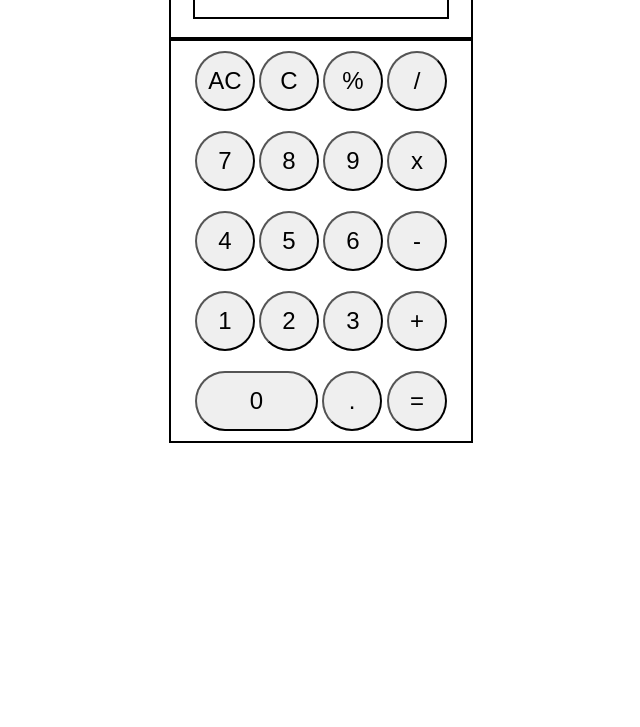
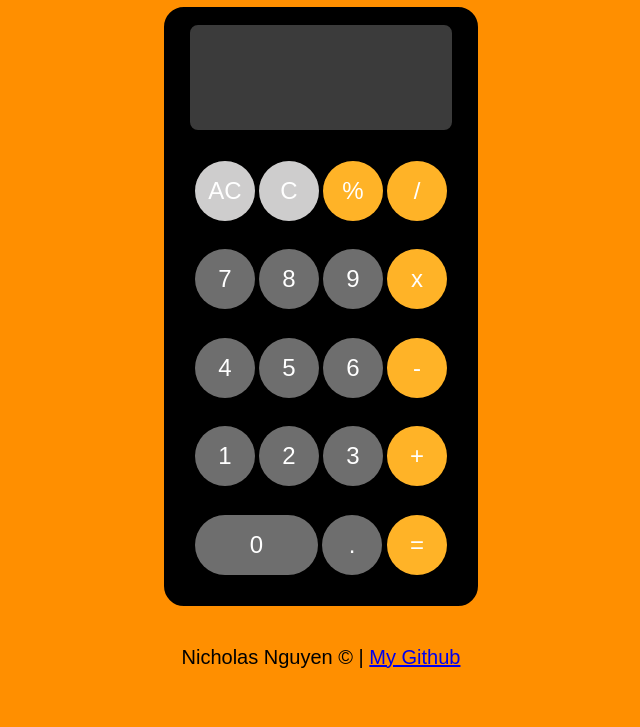
Before and after one commit to Nicholas-P-Nguyen/calculator-webapp, a plain HTML site: page index.html in a window 1280 px wide. Shown: the part 73-800 px from the top of the page, without its empty margins (319-959 px from the left). Drawn offline with Linux system fonts and the light colour scheme.

```diff
--- a/calculator.js
+++ b/calculator.js
@@ -39,18 +39,7 @@
 
 btnEqual.addEventListener('click', operate);
 
-/*
-btnDot.addEventListener('click', (event) => {
-    let dot = event.target.id;
-    displayContent(dot);
-});
-
-btnDelete.addEventListener('click', (event) => {
-    operator = event.target.id;
-    displayContent(operator);
-});
-*/
-
+btnDelete.addEventListener('click', deleteLast);
 
 function displayContent(btnClicked)
 {
@@ -63,7 +52,7 @@
 
 function getOperator(btnClicked)
 {
-    firstNumber = parseInt(result.textContent);
+    firstNumber = parseFloat(result.textContent);
     currentOperator = btnClicked;
     displayOperationScreen();
     resetResult = true;
@@ -97,9 +86,18 @@
     currentOperator = '';
 }
 
+function deleteLast()
+{
+    let currentDisplay = result.textContent;
+    let length = currentDisplay.length - 1;
+    let newDisplay = currentDisplay.substring(0, length);
+    result.textContent = newDisplay;
+}
+
 function operate()
 {
-    secondNumber = parseInt(result.textContent);
+    secondNumber = parseFloat(result.textContent);
+
     switch(currentOperator)
     {
         case "+":
--- a/index.html
+++ b/index.html
@@ -7,15 +7,14 @@
         <title>Calculator Web App</title>
     </head>
     <body>
+        <h1>Basic Calculator</h1>
         <div class="main-container">
-            <div class="screen">
+            <div class="button-container">
                 <div class="screen-container">
                     <div class="operation"></div>
                     <div class="result"></div>
                 </div>
-            </div>
 
-            <div class="button-container">
                 <div class="first-row row">
                     <button class="clear">AC</button>
                     <button class="delete">C</button>
@@ -42,10 +41,11 @@
                 </div>
                 <div class="fifth-row row"></div>
                     <button class="number zero">0</button>
-                    <button class="dot">.</button>
+                    <button class="number dot">.</button>
                     <button class="equals">=</button>
                 </div>
             </div>
+            <div class="footer">Nicholas Nguyen © | <a href="https://github.com/Nicholas-P-Nguyen">My Github</a></div>
         </div>
     </body>
 </html>
--- a/style.css
+++ b/style.css
@@ -2,7 +2,10 @@
     display: flex;
     align-items: center;
     flex-direction: column;
+}
 
+html {
+    background-color: #ff8f00;
 }
 
 .button-container {
@@ -10,26 +13,37 @@
     flex-wrap: wrap;
     justify-content: center;
     align-items: center;
-    height: 400px;
-    width: 300px;
+    height: 580px;
+    width: 310px;
     border: solid black 2px;
-}
-
-.screen {
-    display: flex;
-    flex-direction: column;
-    align-items: center;
-    justify-content: center;
-    height: 100px;
-    width: 300px;
-    border: solid black 2px;
+    border-radius: 20px;
+    background-color: black;
+    padding-bottom: 15px;
 }
 
 .screen-container {
     border: solid 2px black;
-    height: 60px;
+    height: 100px;
     width: 252px;
-    text-align: end;
+    background-color: rgb(59, 59, 59);
+    color: white;
+    border-radius: 10px;
+    display: flex;
+    flex-direction: column;
+    justify-content: end;
+    align-items: end;
+    padding-right: 10px;
+    padding-bottom: 5px;
+}
+
+.result {
+    font-size: 30px;
+    font-family: Arial, Helvetica, sans-serif;
+}
+
+.operation {
+    font-size: 24px;
+    font-family: Arial, Helvetica, sans-serif;
 }
 
 button {
@@ -48,3 +62,40 @@
 button.dot {
     margin-right: 5px;
 }
+
+button.number {
+    background-color: rgb(110, 110, 110);
+    color: white;
+    border: none;
+}
+
+button.operator, .equals{
+    background-color: rgb(255, 179, 39);
+    border: none;
+    color: white;
+}
+
+.clear, .delete {
+    background-color: rgb(206, 205, 205);
+    border: none;
+    color: white;
+}
+
+.footer {
+    text-align: center;
+    margin-top: 40px;
+    font-size: 20px;
+    font-family: Arial, Helvetica, sans-serif;
+}
+
+a {
+    text-decoration: underline;
+    font-size: 20px;
+    font-family: Arial, Helvetica, sans-serif;
+}
+
+h1 {
+    text-align: center;
+    font-family: Arial, Helvetica, sans-serif;
+    font-size: 32px;
+}
```
